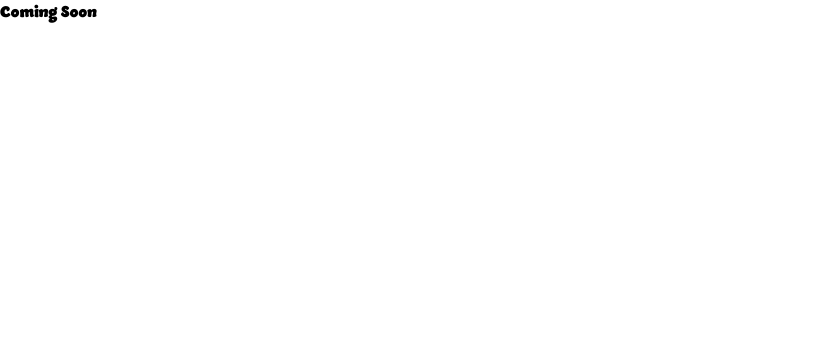
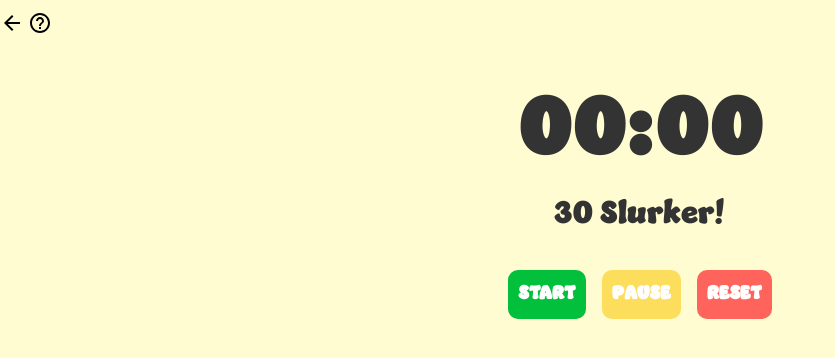
Before and after one commit to vetlemknutsen/Aurorasdrikkelek, a Next.js app in the folder frontend/: page /hotseat in a window 1280 px wide. Shown: the top 358 px of the page, without its empty margins (0-835 px from the left). Built offline with nearby package versions, Linux system fonts and the light colour scheme.

Commit message:
småfiks

```diff
--- a/frontend/src/app/globals.css
+++ b/frontend/src/app/globals.css
@@ -52,6 +52,14 @@ a {
   margin-top: 20%;
 }
 
+.scale-effect {
+  transition: transform 0.3s ease;
+}
+
+.scale-effect:hover {
+  transform: scale(1.2);
+}
+
 .game-button {
   display: flex;
   justify-content: center;
@@ -67,6 +75,66 @@ a {
   height: 80px;
 }
 
+.game-button:active {
+  transform: scale(1.1);
+  box-shadow: 0 4px 10px rgba(0, 0, 0, 0.2);
+}
+
+.stopwatch-button {
+  display: flex;
+  justify-content: center;
+  align-items: center;
+  padding: 5%;
+  font-size: 1.2rem;
+  font-weight: bold;
+  text-transform: uppercase;
+  border-radius: 10px;
+  color: white;
+  cursor: pointer;
+  transition: all 0.3s ease;
+  height: 100%;
+  width: 50%;
+}
+
+.stopwatch-button:active {
+  transform: scale(1.1);
+  box-shadow: 0 4px 10px rgba(0, 0, 0, 0.2);
+}
+
+.stopwatch-button-container {
+  display: flex;
+  justify-content: center;
+  gap: 1rem;
+  margin-top: 2rem;
+}
+
+.stopwatch-button.bg-green {
+  background-color: #03C03C;
+}
+
+.stopwatch-button.bg-pink {
+  background-color: #ff645c;
+}
+
+
+.stopwatch-button.bg-yellow {
+  background-color: #FDDD5C;
+}
+
+.stopwatch-time {
+  font-size: 5rem;
+  font-weight: bold;
+  text-align: center;
+  color: #333;
+  margin-top: -40%;
+}
+
+
+.stopwatch-diff {
+  font-size: 2rem;
+  text-align: center;
+  color: #333;
+}
 
 
 .game-button.bg-teal {
@@ -161,10 +229,16 @@ a {
 .logo {
   top: 5%;
   left: 50%;
-  transform: translateX(-50%);
   position: absolute;
   height: auto;
+  transform: translate(-50%);
+  transition: transform 0.3s ease;
+  transform-origin: center center;
 
+}
+
+.logo:active {
+  transform: translate(-50%) scale(1.2);
 }
 
 
@@ -237,7 +311,7 @@ a {
 
   .logo {
     width: 75%;
-    left: 53%;
+    left: 10%;
   }
 
   .info-button {
--- a/frontend/src/app/hotseat/page.js
+++ b/frontend/src/app/hotseat/page.js
@@ -1,13 +1,128 @@
-"use client";
+"use client"
 
-import React from 'react';
+import { useState, useEffect } from "react";
+import styles from "@/app/jeg-har-aldri/jeg-har-aldri.module.css";
+import ArrowBackIcon from "@mui/icons-material/ArrowBack";
+import Link from "next/link";
+import SettingsIcon from "@mui/icons-material/Settings";
+import HelpOutlineIcon from "@mui/icons-material/HelpOutline";
+import {IconButton} from "@mui/material";
 
-const Page = () => {
+const StopWatch = () => {
+    const [timer, setTimer] = useState(null);
+    const [currentTime, setCurrentTime] = useState(0);
+    const [timeDiff, setTimeDiff] = useState(0);
+    const [isInfoBoxVisible, setIsInfoBoxVisible] = useState(false);
+
+    const updateTimeDifference = (time) => {
+        const seconds = time;
+        if (seconds <= 60) {
+            setTimeDiff(Math.floor((60 - seconds) / 2));
+        } else {
+            setTimeDiff(Math.floor((seconds - 60) / 2));
+        }
+    };
+
+    const updateTimeLabel = (time) => {
+        const minutes = Math.floor(time / 60);
+        const seconds = time % 60;
+        return `${String(minutes).padStart(2, "0")}:${String(seconds).padStart(2, "0")}`;
+    };
+
+    const startTimer = () => {
+        if (!timer) {
+            const newTimer = setInterval(() => {
+                setCurrentTime((prev) => prev + 1);
+            }, 1000);
+            setTimer(newTimer);
+        }
+    };
+
+    const pauseTimer = () => {
+        if (timer) {
+            clearInterval(timer);
+            setTimer(null);
+        }
+        updateTimeDifference(currentTime);
+    };
+
+    const resetTimer = () => {
+        clearInterval(timer);
+        setTimer(null);
+        setCurrentTime(0);
+        setTimeDiff(0);
+    };
+
+    useEffect(() => {
+        updateTimeDifference(currentTime);
+    }, [currentTime]);
+
     return (
-        <div>
-            <h1>Coming Soon</h1>
+        <div style={{backgroundColor: "#fffcd1"}}>
+            <Link href="/" className={styles.backButtonHotseat}>
+                <ArrowBackIcon/>
+            </Link>
+                <IconButton
+                    onClick={() => setIsInfoBoxVisible(!isInfoBoxVisible)}
+                    style={{
+                        position: "absolute",
+                        top: "13px",
+                        left: "30px",
+                        color: "black",
+                        backgroundColor: "transparent",
+
+                        borderRadius: "50%",
+                        padding: "0px",
+                        width: "20px",
+                        height: "20px",
+                        display: "flex",
+                        justifyContent: "center",
+                        alignItems: "center",
+                    }}
+                >
+                    <HelpOutlineIcon />
+                </IconButton>
+            <div className="centered-container">
+
+                {isInfoBoxVisible && (
+                    <div className="info-box">
+                        <p>
+                            Dette er "Hot Seat". Start klokken og prøv å stoppe den nærmest ett
+                            minutt. Differansen i sekunder avgjør antall "slurker".
+                        </p>
+                    </div>
+                )}
+
+                <div className="stopwatch-time">
+                    {updateTimeLabel(currentTime)}
+                </div>
+                <div className="stopwatch-diff">
+                    {timeDiff} Slurker!
+                </div>
+
+                <div className="stopwatch-button-container">
+                    <button
+                        onClick={startTimer}
+                        className="stopwatch-button bg-green exclude-font-size"
+                    >
+                        Start
+                    </button>
+                    <button
+                        onClick={pauseTimer}
+                        className="stopwatch-button bg-yellow exclude-font-size"
+                    >
+                        Pause
+                    </button>
+                    <button
+                        onClick={resetTimer}
+                        className="stopwatch-button bg-pink exclude-font-size"
+                    >
+                        Reset
+                    </button>
+                </div>
+            </div>
         </div>
     );
 };
 
-export default Page;
+export default StopWatch;
--- a/frontend/src/app/jeg-har-aldri/jeg-har-aldri.module.css
+++ b/frontend/src/app/jeg-har-aldri/jeg-har-aldri.module.css
@@ -98,6 +98,18 @@
     transition: background-color 0.3s;
 }
 
+.backButtonHotseat {
+    position: relative;
+    left: 0;
+    top: 10px;
+    font-size: 1rem;
+    background-color:transparent;
+    color: black;
+    cursor: pointer;
+    border-radius: 5px;
+
+}
+
 .backButton:hover {
     background-color: grey;
     color: white;
--- a/frontend/src/app/roulette/page.js
+++ b/frontend/src/app/roulette/page.js
@@ -91,8 +91,8 @@ export default function Home() {
                     onClick={toggleInfo}
                     style={{
                         position: "absolute",
-                        top: "25px",
-                        left: "20px",
+                        top: "20px",
+                        left: "40px",
                         color: "black",
                         backgroundColor: "white",
 
--- a/frontend/src/app/roulette/roulette.module.css
+++ b/frontend/src/app/roulette/roulette.module.css
@@ -22,8 +22,8 @@
 @media (max-width: 390px) {
     .backButton2 {
         position: absolute;
-        top: 2.8%;
-        left: 12%;
+        top: 2%;
+        left: 2%;
         font-size: 1rem;
         background-color: transparent;
         color: black;
```
